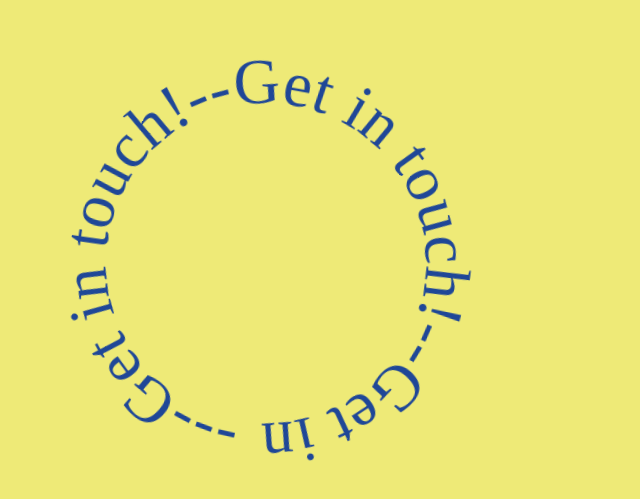
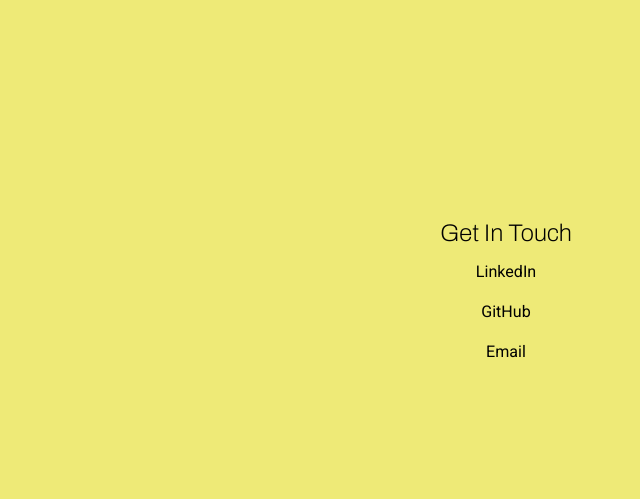
Before and after one commit to nongrubl89/portfolio-mio, a Next.js app: page /contact in a window 1280 px wide. Shown: the part 137-636 px from the top of the page, without its empty margins (134-774 px from the left). Built offline with nearby package versions, Linux system fonts and the light colour scheme.

Commit message:
added contact page plus animation

```diff
--- a/components/ContactMe.js
+++ b/components/ContactMe.js
@@ -1,59 +1,77 @@
-import styled, { keyframes } from 'styled-components';
+import styled from 'styled-components';
+import Link from 'next/link';
+import { useAnimation, motion } from 'framer-motion';
+import { useInView } from 'react-intersection-observer';
+import { useEffect } from 'react';
 
-const rotate = keyframes`
-  from {
-      transform: rotate(360deg);
-    }
-    to {
-      transform: rotate(0);
-    }`;
-const Circle = styled.div`
-  display: flex;
-  svg {
-    color: #4f6eb0;
-    height: 50rem;
-    width: 50rem;
-    animation-name: ${rotate};
-    animation-duration: 25s;
-    animation-timing-function: linear;
+const ContactDiv = styled(motion.div)`
+  height: 100vh;
+  width: 100vw;
+  display: grid;
+  justify-items: center;
+  align-content: center;
+  grid-auto-rows: 40px;
+
+  h4 {
+    font-family: 'Archivo', sans-serif;
+    font-weight: 200;
   }
-  @media (max-width: 600px) {
-    height: 70em;
-    width: 70em;
+  h6 {
+    font-family: 'Roboto', sans-serif;
+    font-weight: 400;
   }
 `;
 
 export default function ContactMe() {
+  const ctrls = useAnimation();
+
+  const { ref, inView } = useInView({
+    threshold: 0.5,
+    triggerOnce: false,
+  });
+
+  useEffect(() => {
+    if (inView) {
+      ctrls.start('visible');
+    }
+    if (!inView) {
+      ctrls.start('hidden');
+    }
+  }, [ctrls, inView]);
+
+  const characterAnimation = {
+    hidden: {
+      opacity: 0,
+      y: `12em`,
+    },
+    visible: {
+      opacity: 1,
+      y: `0em`,
+      transition: {
+        duration: 2,
+        ease: [0.2, 0.65, 0.3, 0.9],
+      },
+    },
+  };
   return (
-    <Circle>
-      <svg
-        version="1.1"
-        xmlns="http://www.w3.org/2000/svg"
-        xmlnsXlink="http://www.w3.org/1999/xlink"
-        x="0px"
-        y="0px"
-        width="330px"
-        height="330px"
-        viewBox="0 0 300 300"
-        enableBackground="new 0 0 300 300"
-        xmlSpace="preserve"
-      >
-        <defs>
-          <path
-            id="circlePath"
-            d="M 150, 150 m -60, 0 a 60,60 0 0,1 120,0 a 60,60 0 0,1 -120,0 "
-          />
-        </defs>
-        <circle cx="100" cy="50" r="75" fill="none" />
-        <g>
-          <use xlinkHref="#circlePath" fill="none" />
-          <text fill="#1f4797" style={{ fontWeight: '400' }}>
-            <textPath xlinkHref="#circlePath">
-              ---Get in touch!--Get in touch!--Get in touch!--Get in touch!--
-            </textPath>
-          </text>
-        </g>
-      </svg>
-    </Circle>
+    <ContactDiv
+      ref={ref}
+      initial="hidden"
+      animate={ctrls}
+      variants={characterAnimation}
+    >
+      <h4>Get In Touch</h4>
+      <h6>
+        <Link href="https://www.linkedin.com/in/lisaburgnon/">LinkedIn</Link>
+      </h6>
+      <h6>
+        <Link href="https://github.com/nongrubl89">GitHub</Link>
+      </h6>
+      <h6>
+        <Link href="https://mail.google.com/mail/u/example@example.org/?view=cm&to=lisaburgnon@gmail.com">
+          Email
+        </Link>
+      </h6>
+    </ContactDiv>
   );
 }
--- a/components/HomePage.js
+++ b/components/HomePage.js
@@ -4,6 +4,7 @@
 import { useInView } from 'react-intersection-observer';
 import PortfolioTicker from './PortfolioTicker';
 import Portfolio from './Portfolio';
+import ContactMe from './ContactMe';
 
 const Title1 = styled(motion.div)`
   padding: 1em;
@@ -109,6 +110,7 @@
       </Container>
       <PortfolioTicker />
       <Portfolio />
+      <ContactMe />
     </>
   );
 }
--- a/components/Page.js
+++ b/components/Page.js
@@ -53,8 +53,11 @@
     if (scrollPosition <= 100) {
       setColor('#eeea77');
     }
-    if (scrollPosition >= 800) {
+    if (scrollPosition >= 800 && scrollPosition <= 2200) {
       setColor('#9678B6');
+    }
+    if (scrollPosition >= 2200) {
+      setColor('#eeea77');
     }
   };
 
```
Also changed, not shown: components/Portfolio.js (+10 -5 lines).
